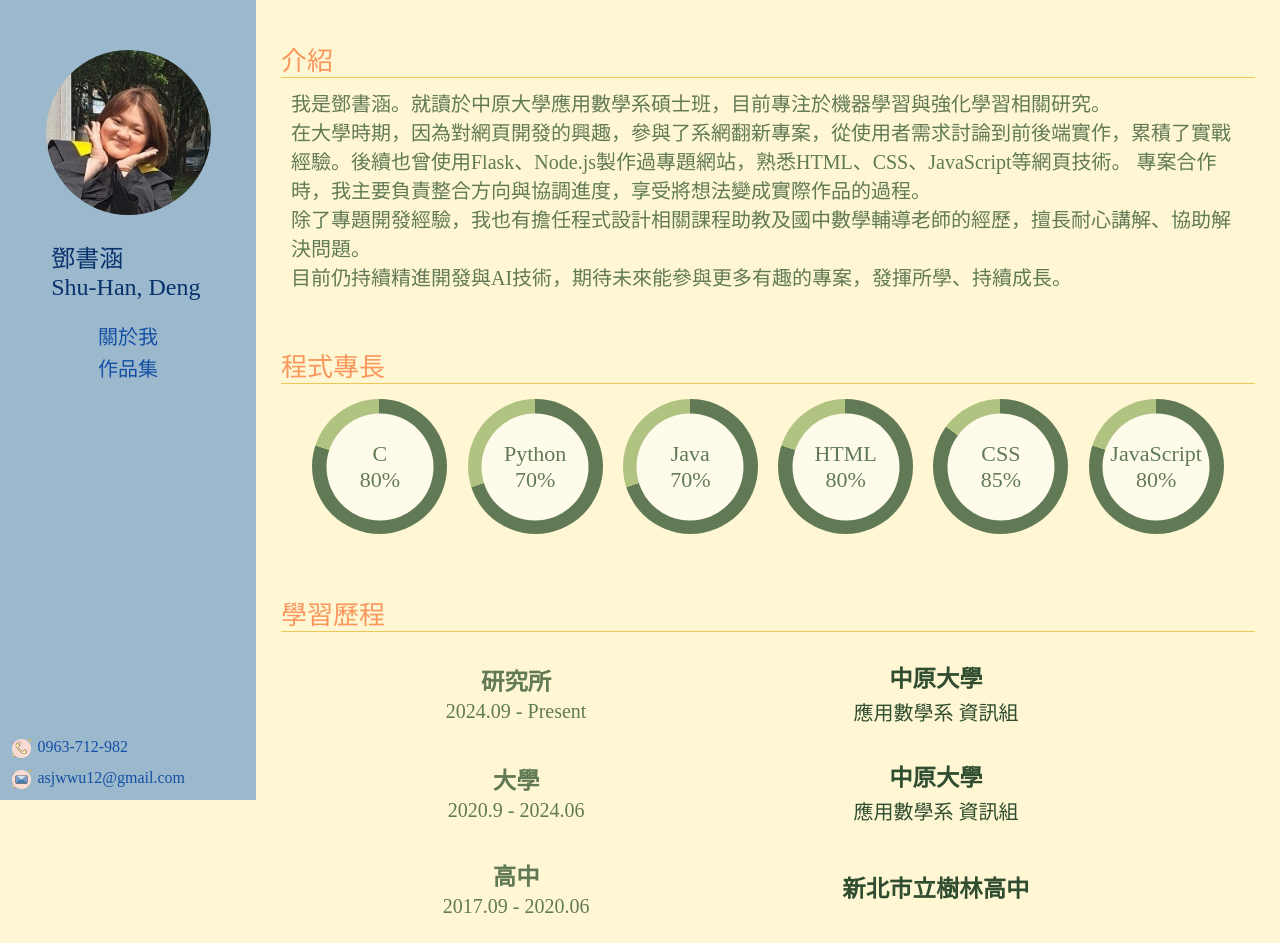
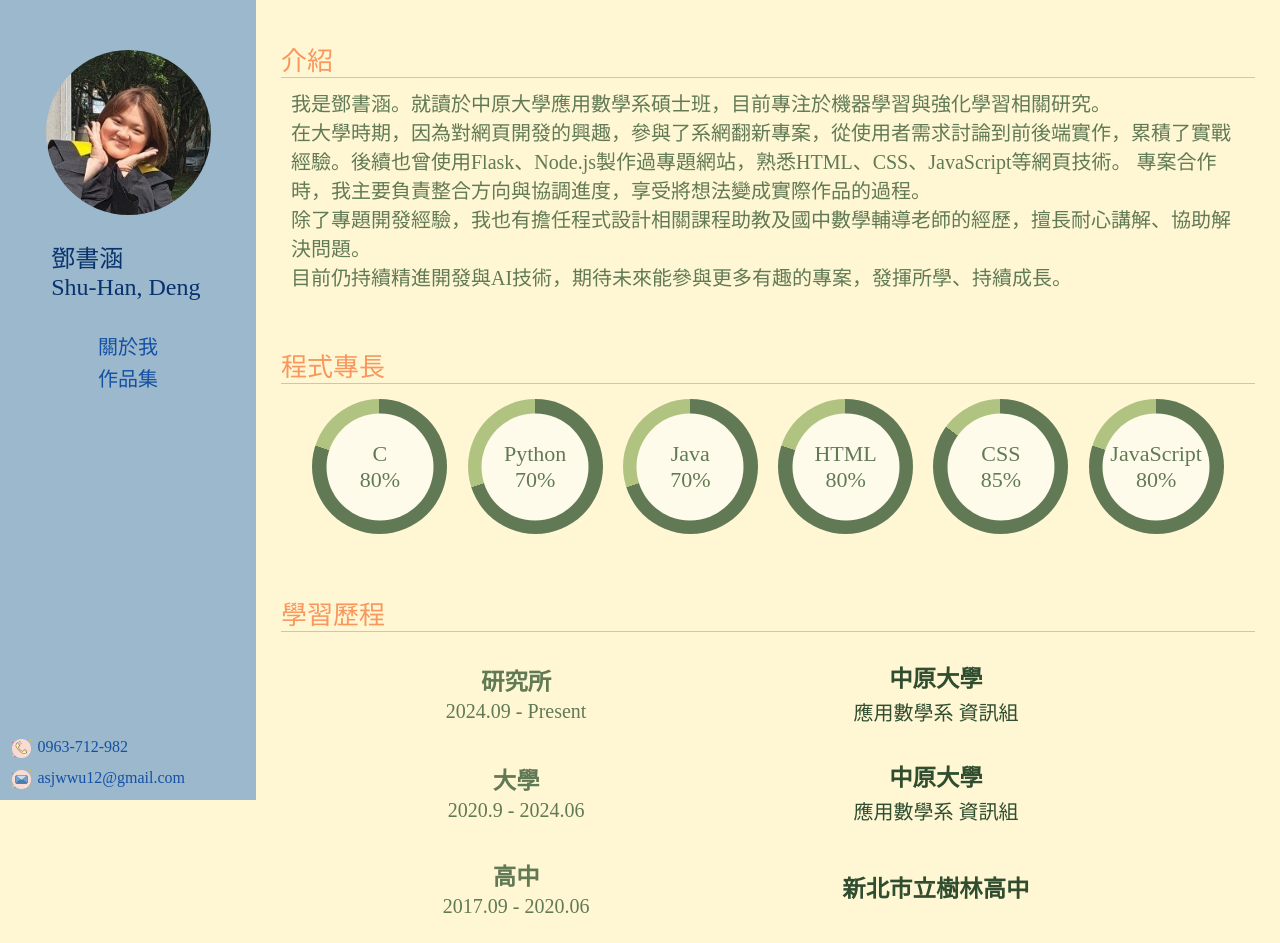
Before and after one commit to Shuhan12/AboutMe, a plain HTML site: page index.html in a window 1280 px wide. Drawn offline with Linux system fonts and the light colour scheme.

Commit message:
“header”

```diff
--- a/JS/normal.js
+++ b/JS/normal.js
@@ -14,7 +14,7 @@ function left(dir){
     document.write('<div id="name">鄧書涵<br>Shu-Han, Deng</div>');
     document.write('<div id="headerTag1"></div>');
     document.write('<div id="page">');
-    document.write('<a href="'+dir+'index.html">關於我</a><br>');
+    document.write('<a href="'+dir+'index.html">關於我</a>');
     document.write('<a href="'+dir+'page/ProjectShowcase.html">作品集</a>');
     document.write('</div>');
     document.write('<div class="information">');
@@ -70,17 +70,3 @@ function change_ProjectShowcase(projectID, nowDir){
     }
     document.getElementById(projectID).src = dir+projectID+Project[projectID]['imgID']+'.png';
 }
-
-/*
-    try {
-        var files = fs.readdirSync(dir);
-        var matchedFiles = files.filter(file => file.startsWith(projectID) && file.endsWith(".png"));
-        var fullPaths = matchedFiles.map(file => path.join(dir, file));
-        var newID = (imgID+1)%(fullPaths.length());
-    } catch (error) {
-        console.error("ProjectShowcase Error:", error);
-    }
-    var str = '<img id="cyam" class="ProjectImg" src='+img_path.replace(imgID, newID)+' onclick="change_ProjectShowcase('+img_path.replace(imgID, newID)+')">';
-    console.log(str);
-    document.getElementById(projectID).innerHTML = str;
-*/
--- a/style/pc.css
+++ b/style/pc.css
@@ -125,10 +125,19 @@ a {
 }
 
 #page {
-    margin: 20px 0px;
+    margin: 30px 0px;
     line-height: 32px;
     font-size: 20px;
+    overflow-y: auto;
+    float: center;
+    scrollbar-width: none;
+    height: 40vh;
 }
+
+#page a {
+    display: block;
+}
+
 
 .title {
     color: var(--title-fontcolor);
--- a/style/tab.css
+++ b/style/tab.css
@@ -31,13 +31,26 @@
 #page {
     display: flex;
     grid-column: 1/4;
-    justify-content: center;
     padding: 10px 0;
     margin: 0 auto;
-    gap: 8px;
+    gap: 1rem;
     line-height: 32px;
     font-size: 20px;
+    flex-direction: row;
+    flex-wrap: nowrap;
+    scroll-behavior: auto;
+    direction: ltr;
+    height: 32px;
+    overflow-x: auto;
+    overflow-y: hidden;
+    scrollbar-width: none;
 }
+
+#page a {
+    display: inline-block;
+    flex-shrink: 0;
+}
+
 .page_fixed {
     display: flex;
     position: fixed;
```
Also changed, not shown: image/Close.png (added), image/Menu.png (added).
